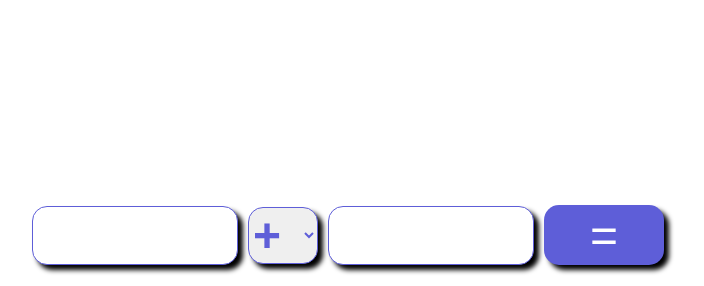
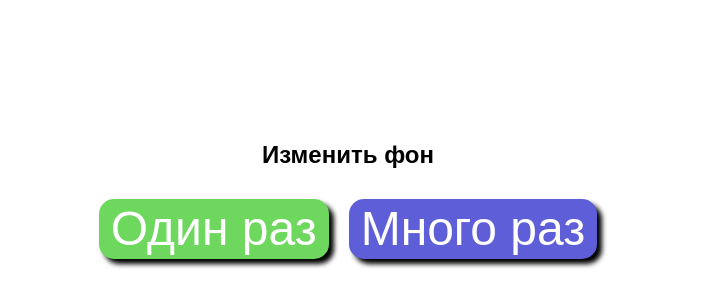
Before and after one commit to MariKhad/base_calc, a plain HTML site: page index.html in a window 1280 px wide. Shown: the part 88-374 px from the top of the page, without its empty margins (292-996 px from the left). Drawn offline with Linux system fonts and the light colour scheme.

Commit message:
added html and css

```diff
--- a/index.html
+++ b/index.html
@@ -9,6 +9,13 @@
   </head>
   <body>
     <div class="container">
+      <h2>Изменить фон</h2>
+      <div class="change-container">
+        <button type="button" id="change-bg" class="btn" data-color="#e6e6e6">
+          Один раз
+        </button>
+        <button type="button" id="random-bg" class="btn">Много раз</button>
+      </div>
       <div class="calc-container">
         <input type="text" class="input" />
         <select class="select" name="operator">
--- a/style.css
+++ b/style.css
@@ -1,6 +1,19 @@
 body {
   box-sizing: border-box;
   font-family: sans-serif;
+}
+
+h2 {
+  margin-bottom: 0;
+}
+
+#change-bg {
+  background-color: rgb(110, 216, 94);
+  color: white;
+}
+
+#change-bg:focus {
+  border: 2px solid rgb(110, 216, 94);
 }
 
 .container {
@@ -11,6 +24,16 @@ body {
   align-items: center;
   justify-content: center;
   height: 100vh;
+}
+
+.change-container {
+  width: auto;
+  display: flex;
+  flex-direction: row;
+  justify-content: space-between;
+  align-items: center;
+  gap: 20px;
+  flex-wrap: nowrap;
 }
 
 .calc-container {
@@ -36,6 +59,8 @@ body {
   display: flex;
   align-items: center;
   justify-content: center;
+  outline: none;
+  border: 2px solid transparent;
 }
 
 .btn:active {
@@ -43,7 +68,6 @@ body {
 }
 
 .btn:focus {
-  outline: none;
   border: 2px solid rgb(94, 94, 216);
 }
 
```
